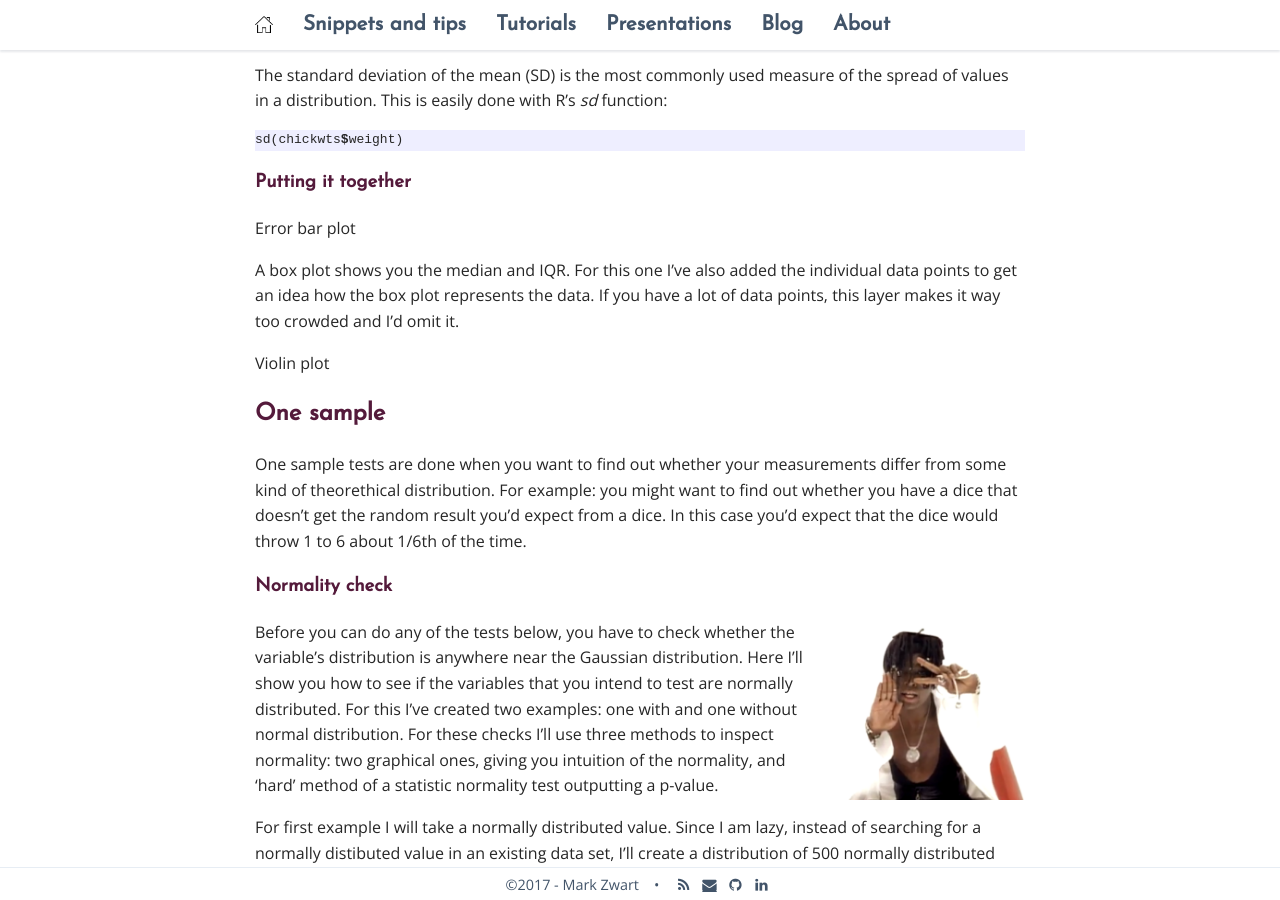
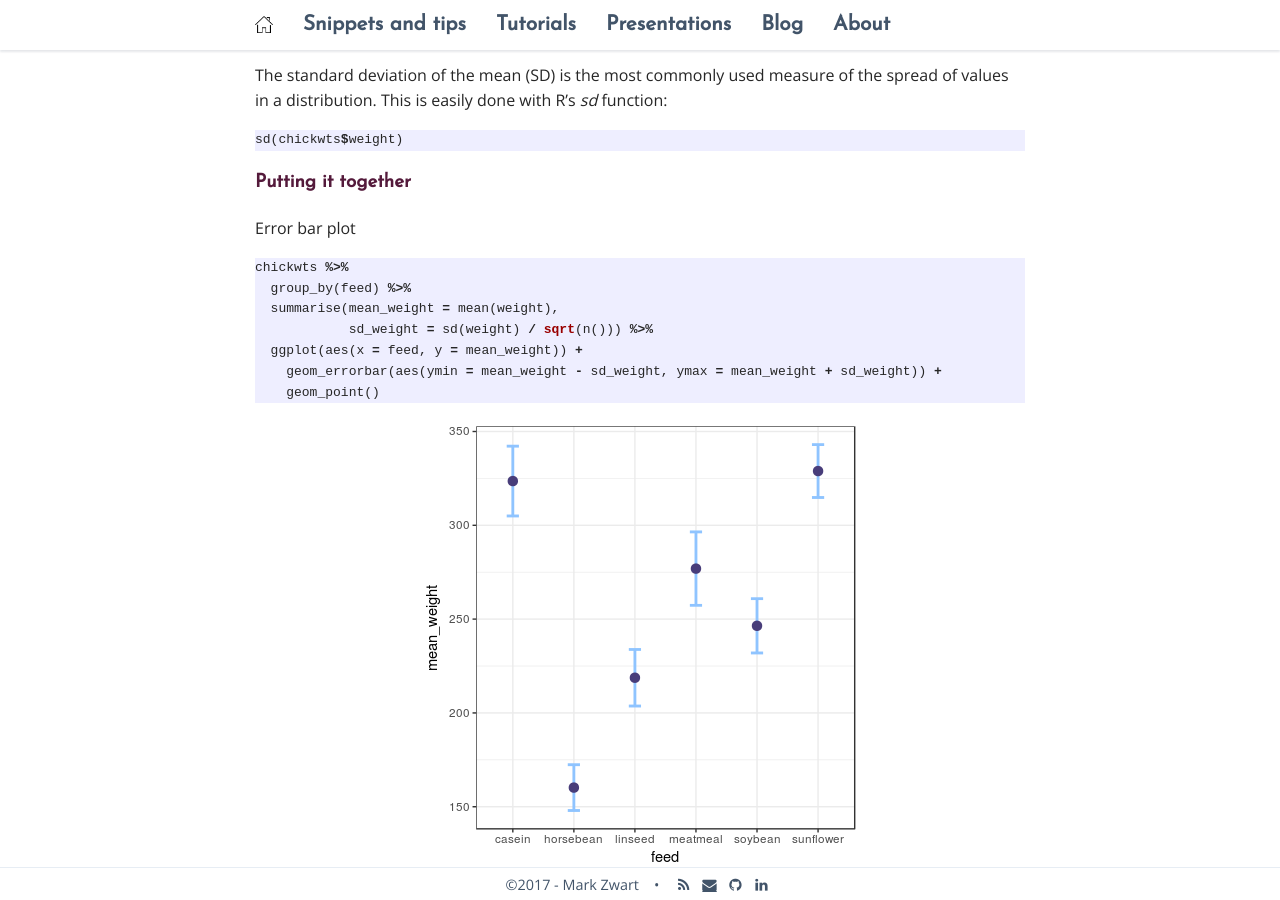
Before and after one commit to mark-me/mark-me.github.io, a Jekyll site: the page built from _pages/tutorials/statistical-tests/statistical-tests-gaussian.md, in a window 1280 px wide and 900 px high, scrolled down 1154 px. Built offline with Jekyll 4.4.1, drawn with Linux system fonts in a browser that asks for light colours; nearby versions of some CDN libraries; comment, search, counter and statistics services are not loaded; some of the changed text lies outside the part shown.

Commit message:
Update statistical-tests-gaussian.md

````diff
--- a/_pages/tutorials/statistical-tests/statistical-tests-gaussian.md
+++ b/_pages/tutorials/statistical-tests/statistical-tests-gaussian.md
@@ -47,10 +47,36 @@ sd(chickwts$weight)
 ### Putting it together
 
 Error bar plot
-
+```r
+chickwts %>%
+  group_by(feed) %>%
+  summarise(mean_weight = mean(weight),
+            sd_weight = sd(weight) / sqrt(n())) %>%
+  ggplot(aes(x = feed, y = mean_weight)) +
+    geom_errorbar(aes(ymin = mean_weight - sd_weight, ymax = mean_weight + sd_weight)) +
+    geom_point()
+```
+{:refdef: style="text-align: center;"}
+<img src="/_pages/tutorials/statistical-tests/plot-mean-sd.png" alt="Image text" width="443" height="450" align="middle"/>
+{: refdef}
 A box plot shows you the median and IQR. For this one I've also added the individual data points to get an idea how the box plot represents the data. If you have a lot of data points, this layer makes it way too crowded and I'd omit it.
-
+```r
+ggplot(chickwts, aes(x = feed, y = weight)) +
+  geom_jitter() +
+  geom_boxplot()
+```
+{:refdef: style="text-align: center;"}
+<img src="/_pages/tutorials/statistical-tests/plot-median0iqr.png" alt="Image text" width="443" height="450" align="middle"/>
+{: refdef}
 Violin plot
+```r
+ggplot(chickwts, aes(x = feed, y = weight)) +
+  geom_jitter() +
+  geom_violin()
+```
+{:refdef: style="text-align: center;"}
+<img src="/_pages/tutorials/statistical-tests/plot-violin.png" alt="Image text" width="443" height="450" align="middle"/>
+{: refdef}
 
 ## One sample
 
````
